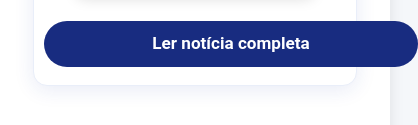
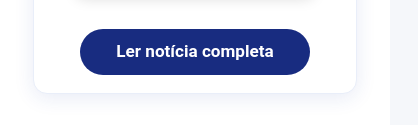
Before and after one commit to GomeseCosta/consultoria, a plain HTML site: page noticias.html in a window 390 px wide. Shown: the part 1065-1190 px from the top of the page, 418 px wide, since content can reach past the window. Drawn offline with Linux system fonts and the light colour scheme.

Commit message:
Atualiza conteúdo do index e corrige estilo

```diff
--- a/noticias.html
+++ b/noticias.html
@@ -103,11 +103,12 @@
         text-align: left;
       }
       .noticia-link-btn {
-        width: 100%;
-        margin-top: 6px;
-        margin-bottom: 8px;
-        max-width: 100vw;
+        width: auto;
+        max-width: 95vw;
+        margin: 14px auto 8px auto;
         align-self: center;
+        box-sizing: border-box;
+        display: block;
       }
       .noticia-img img {
         max-width: 96vw;
```
